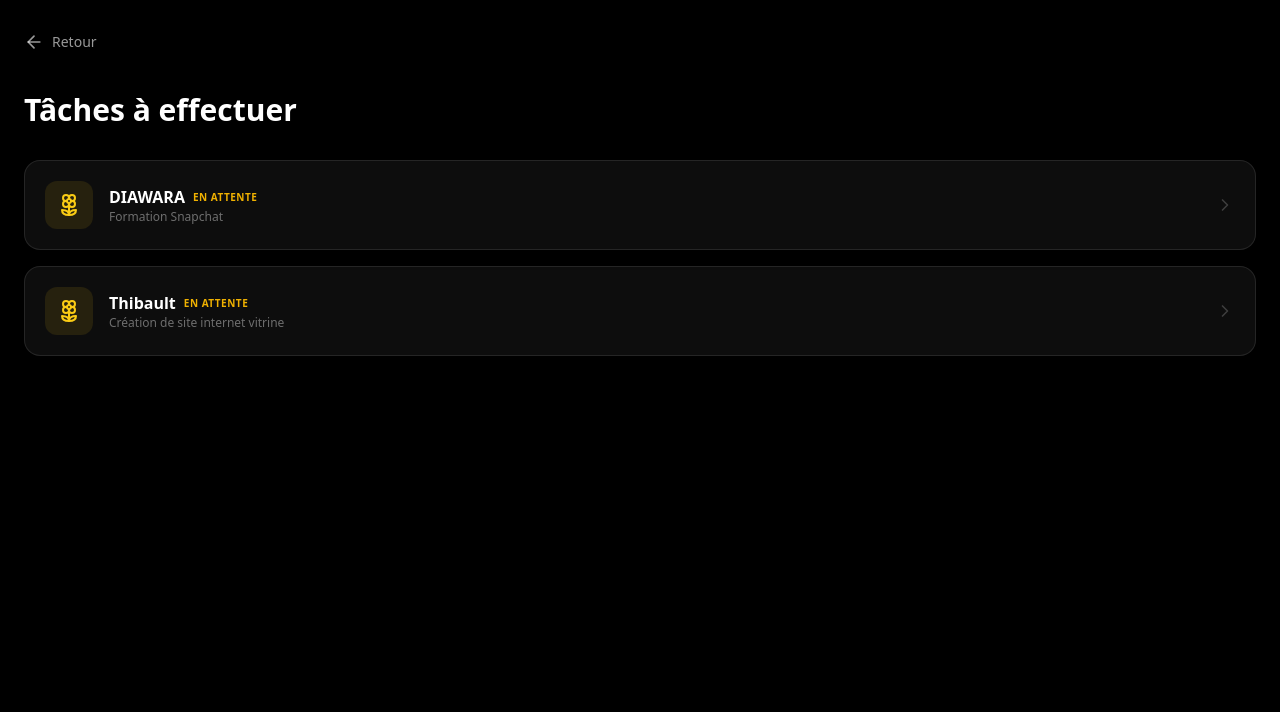
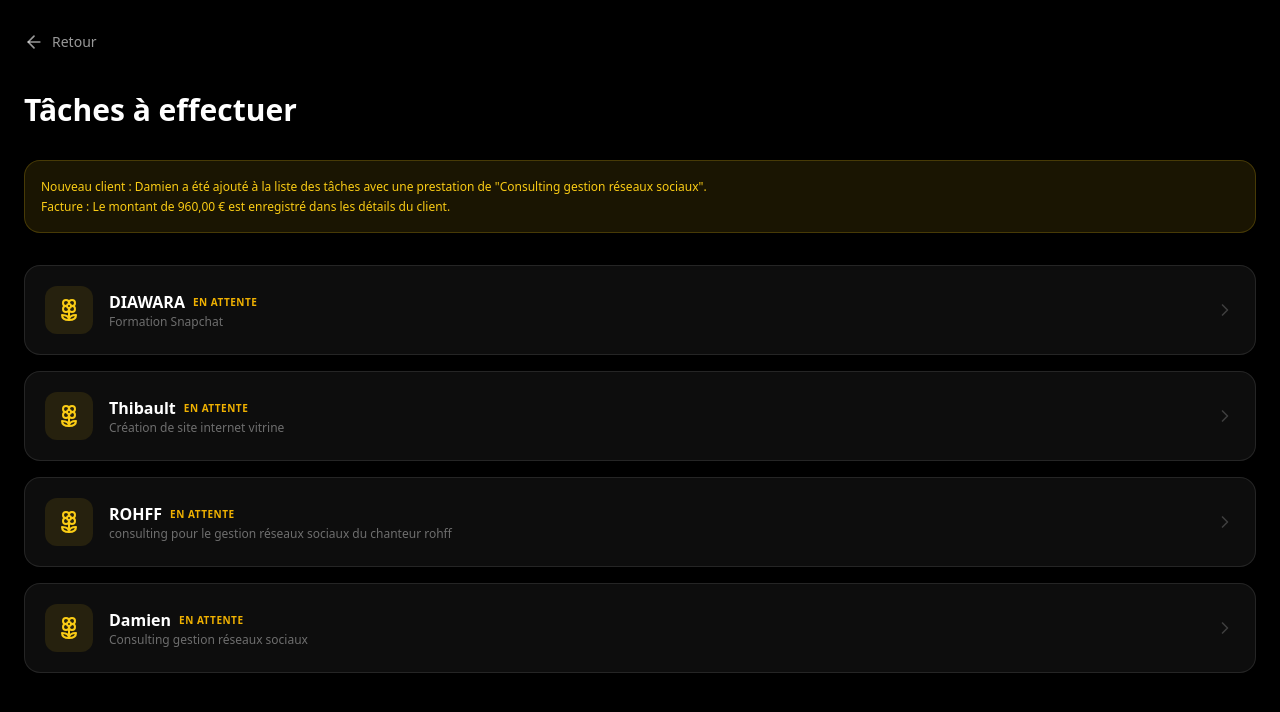
Before and after one commit to layiacademy1-sketch/RABAB, a React (Vite) app: page / in a window 1280 px wide. Both pictures are taken after a click on the button "ACCÈS AUX TÂCHES". Shown: the top 712 px of the page. Built offline with nearby package versions, Linux system fonts and the light colour scheme.

Commit message:
feat: Add new clients and update total revenue
Adds ROHFF and Damien as new clients, updating the application's client list. Also, the total generated revenue has been updated to reflect the new additions and changes.

```diff
--- a/src/App.tsx
+++ b/src/App.tsx
@@ -63,6 +63,32 @@ const BUSINESSES: Business[] = [
       telephone: 'non communiqué',
       snapchat: 'tidji76',
       prixFacture: '99,99 €'
+    }
+  },
+  {
+    id: 'rohff',
+    name: 'ROHFF',
+    subtitle: 'consulting pour le gestion réseaux sociaux du chanteur rohff',
+    status: 'special',
+    info: {
+      nom: 'ROHFF',
+      mail: 'non communiqué',
+      telephone: 'non communiqué',
+      snapchat: 'non communiqué',
+      prixFacture: '1 460,00 €'
+    }
+  },
+  {
+    id: 'damien',
+    name: 'Damien',
+    subtitle: 'Consulting gestion réseaux sociaux',
+    status: 'special',
+    info: {
+      nom: 'Damien',
+      mail: 'non communiqué',
+      telephone: 'non communiqué',
+      snapchat: 'non communiqué',
+      prixFacture: '960,00 €'
     }
   },
 ];
@@ -136,7 +162,7 @@ const Dashboard = ({ onNavigate }: { onNavigate: (view: View) => void, key?: Rea
           <div className="absolute top-0 left-0 w-full h-1 bg-gradient-to-r from-transparent via-[#FACC15] to-transparent opacity-50" />
           <p className="text-black/40 text-[10px] font-bold mb-3 uppercase tracking-[0.2em]">Total généré depuis le début</p>
           <div className="flex items-baseline space-x-2">
-            <h3 className="text-black text-6xl font-black tracking-tighter">970</h3>
+            <h3 className="text-black text-6xl font-black tracking-tighter">1070</h3>
             <span className="text-[#FACC15] text-3xl font-bold">€</span>
           </div>
         </motion.div>
@@ -171,6 +197,14 @@ const BusinessList = ({ onBack, onSelect }: { onBack: () => void, onSelect: (b:
       </button>
 
       <h2 className="text-3xl font-bold text-white mb-8">Tâches à effectuer</h2>
+
+      <div className="mb-8 p-4 bg-[#FACC15]/10 border border-[#FACC15]/20 rounded-2xl">
+        <p className="text-[#FACC15] text-xs font-medium leading-relaxed">
+          Nouveau client : Damien a été ajouté à la liste des tâches avec une prestation de "Consulting gestion réseaux sociaux".
+          <br />
+          Facture : Le montant de 960,00 € est enregistré dans les détails du client.
+        </p>
+      </div>
 
       <div className="space-y-4">
         {BUSINESSES.map((business) => (
```
